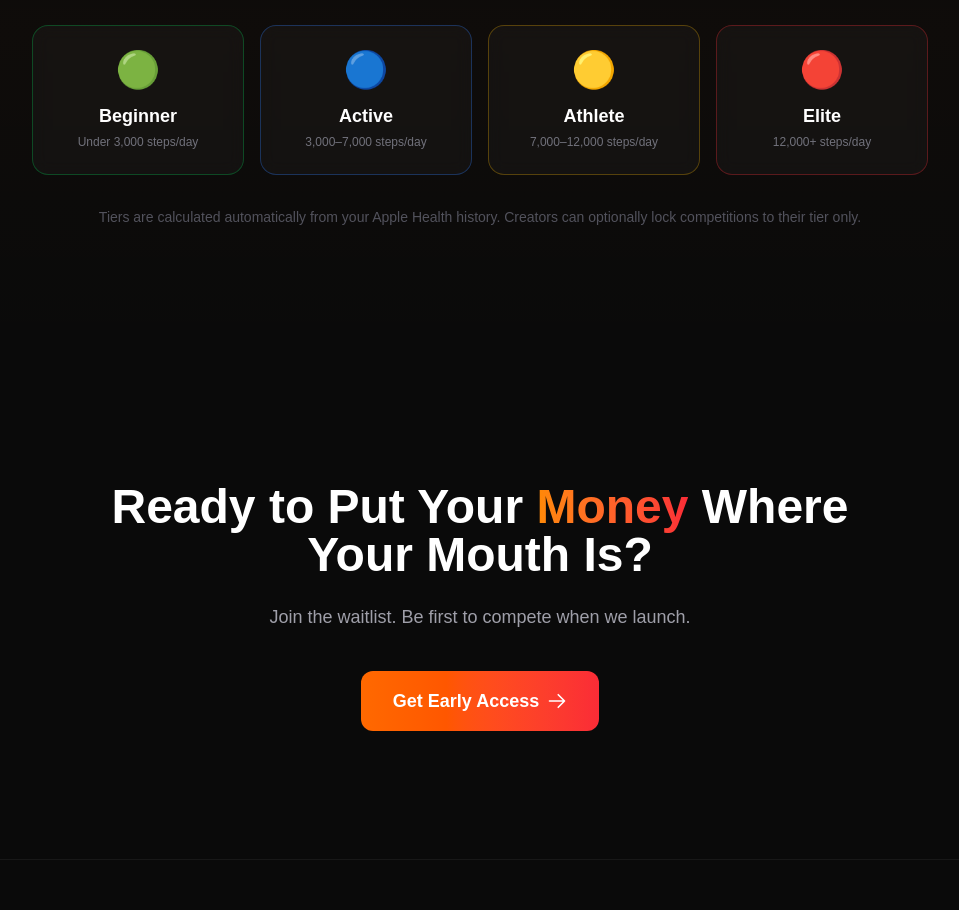
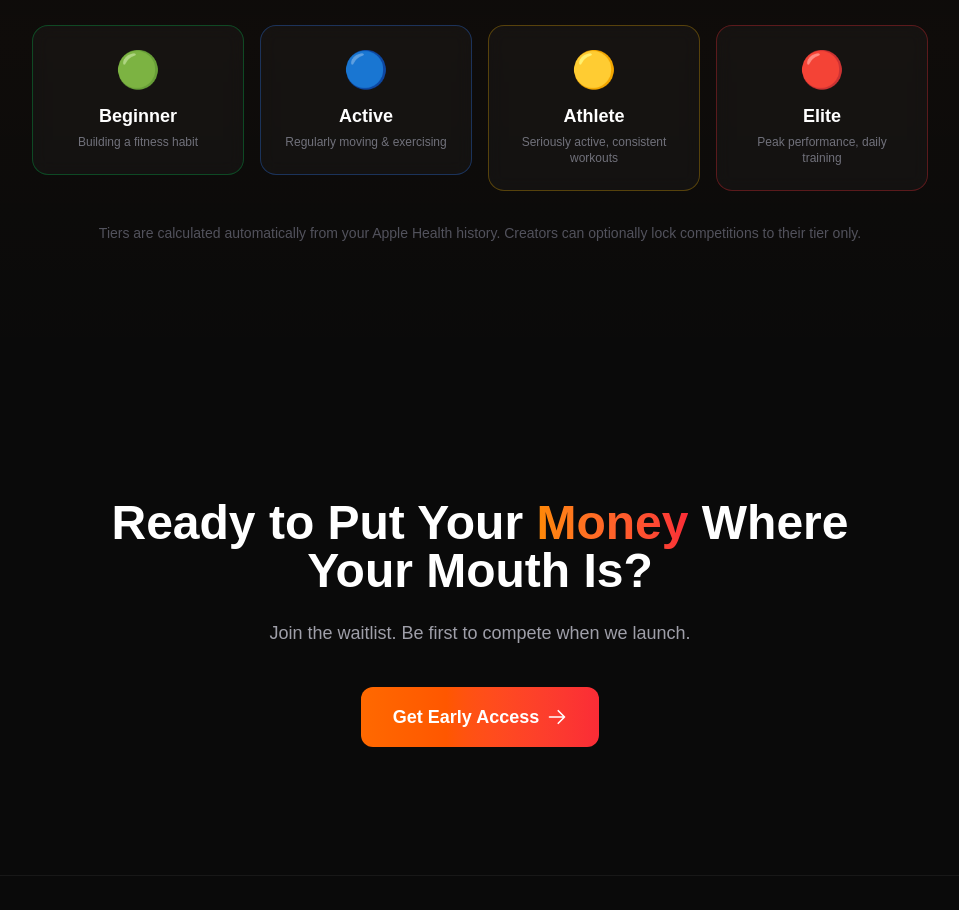
Before and after one commit to swooshgod/podium-landing, a Next.js app: page / in a window 1280 px wide. Shown: the part 3080-3990 px from the top of the page, without its empty margins (160-1119 px from the left). Built offline with nearby package versions, Linux system fonts and the light colour scheme.

Commit message:
feat: composite fitness tier — steps + active minutes + workout frequency

```diff
--- a/app/page.tsx
+++ b/app/page.tsx
@@ -548,10 +548,10 @@ export default function Home() {
               className="grid grid-cols-2 sm:grid-cols-4 gap-4"
             >
               {[
-                { tier: "Beginner", emoji: "🟢", desc: "Under 3,000 steps/day", borderColor: "border-green-500/30" },
-                { tier: "Active",   emoji: "🔵", desc: "3,000–7,000 steps/day", borderColor: "border-blue-500/30" },
-                { tier: "Athlete",  emoji: "🟡", desc: "7,000–12,000 steps/day", borderColor: "border-yellow-500/30" },
-                { tier: "Elite",    emoji: "🔴", desc: "12,000+ steps/day", borderColor: "border-red-500/30" },
+                { tier: "Beginner", emoji: "🟢", desc: "Building a fitness habit", borderColor: "border-green-500/30" },
+                { tier: "Active",   emoji: "🔵", desc: "Regularly moving & exercising", borderColor: "border-blue-500/30" },
+                { tier: "Athlete",  emoji: "🟡", desc: "Seriously active, consistent workouts", borderColor: "border-yellow-500/30" },
+                { tier: "Elite",    emoji: "🔴", desc: "Peak performance, daily training", borderColor: "border-red-500/30" },
               ].map((t, i) => (
                 <motion.div
                   key={t.tier}
```
